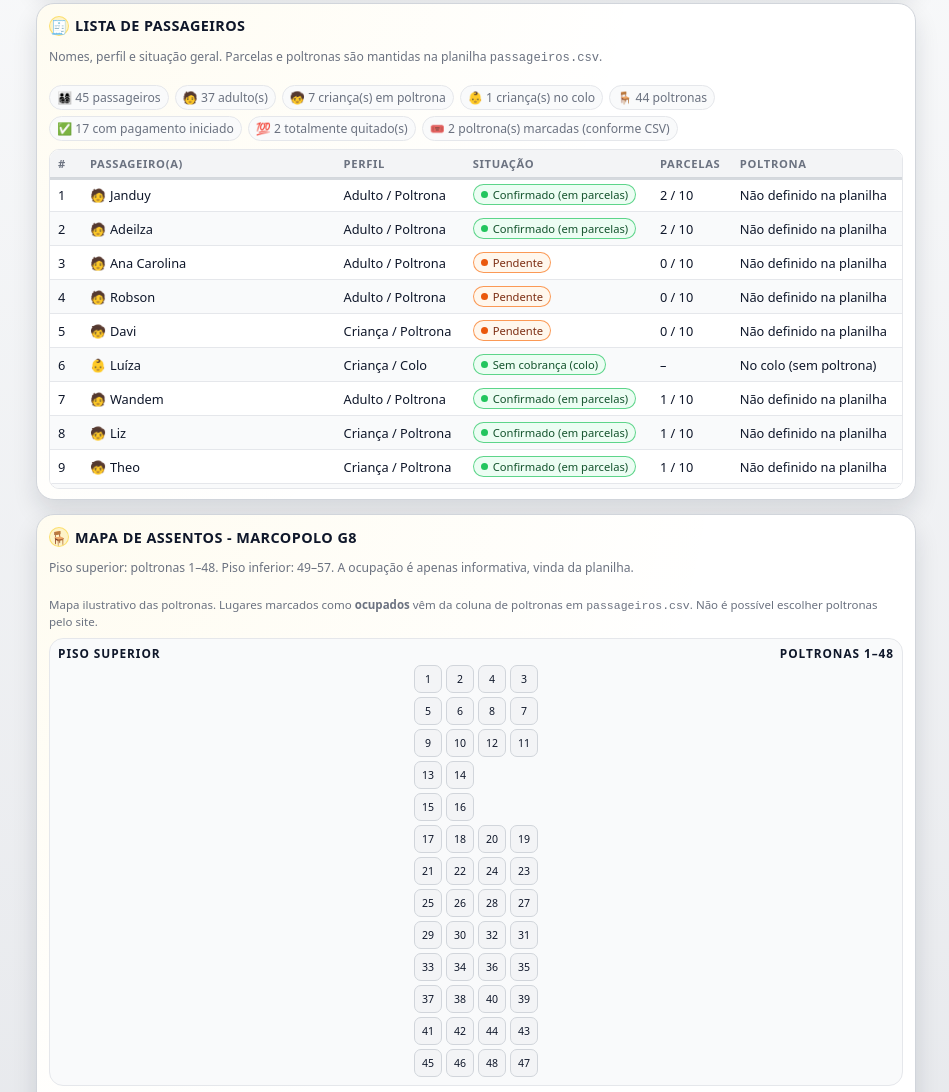
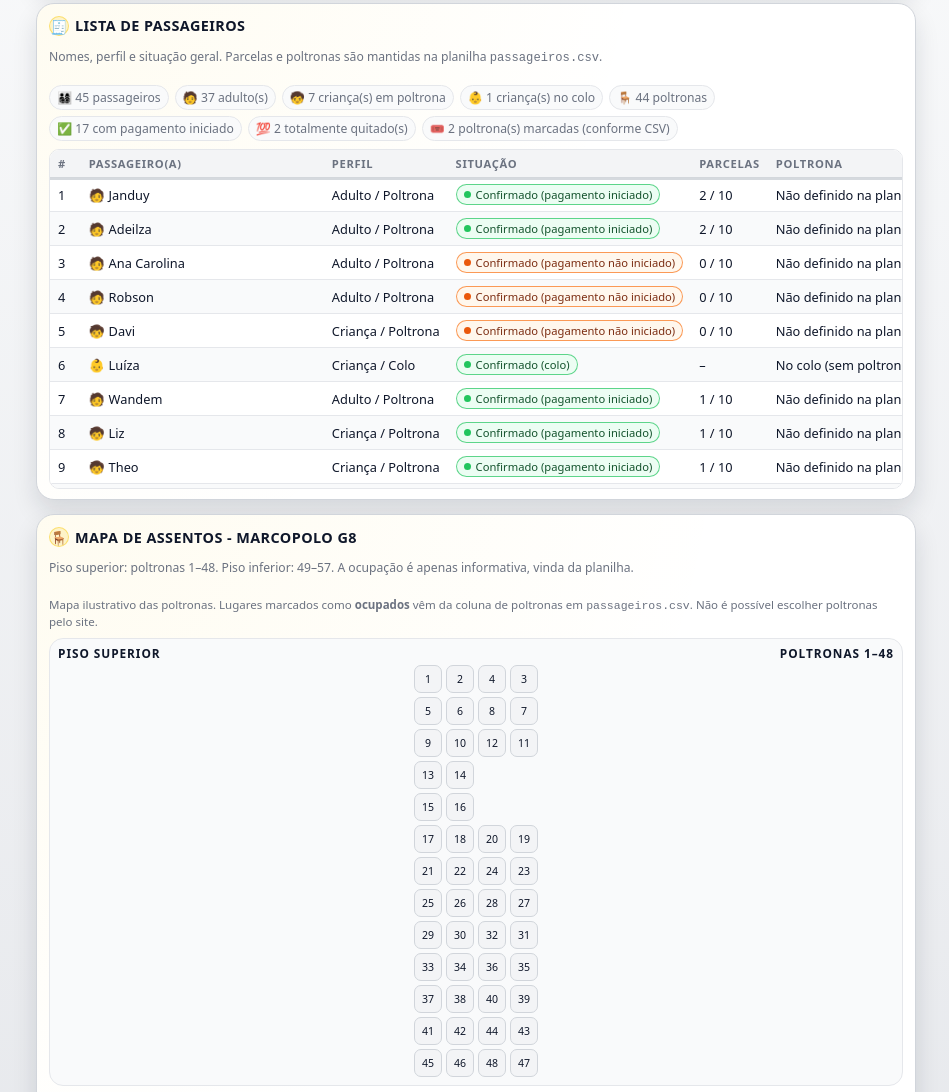
Before and after one commit to wandembergvrs/viagem2027, a plain HTML site: page index.html in a window 1280 px wide. Shown: the part 1394-2486 px from the top of the page, without its empty margins (164-1113 px from the left). Drawn offline with nearby package versions, Linux system fonts and the light colour scheme.

Commit message:
Atualizar o index.html

```diff
--- a/index.html
+++ b/index.html
@@ -1320,19 +1320,25 @@
         dot.classList.add("dot");
         statusPill.appendChild(dot);
 
+        // ===========================================
+        // NOVO CRITÉRIO:
+        // - Verde (paid): Confirmado COM pagamento iniciado + colo entra aqui
+        // - Laranja (pending): Confirmado SEM pagamento iniciado
+        // ===========================================
         let statusText;
+
         if (p.seatType === "Colo") {
-          statusPill.classList.add("paid"); // visual neutro/verde
-          statusText = "Sem cobrança (colo)";
-        } else if (installments >= MAX_INSTALLMENTS) {
           statusPill.classList.add("paid");
-          statusText = "Confirmado (quitado)";
+          statusText = "Confirmado (colo)";
         } else if (installments > 0) {
           statusPill.classList.add("paid");
-          statusText = "Confirmado (em parcelas)";
+          statusText =
+            installments >= MAX_INSTALLMENTS
+              ? "Confirmado (quitado)"
+              : "Confirmado (pagamento iniciado)";
         } else {
           statusPill.classList.add("pending");
-          statusText = "Pendente";
+          statusText = "Confirmado (pagamento não iniciado)";
         }
 
         statusPill.appendChild(document.createTextNode(statusText));
```
